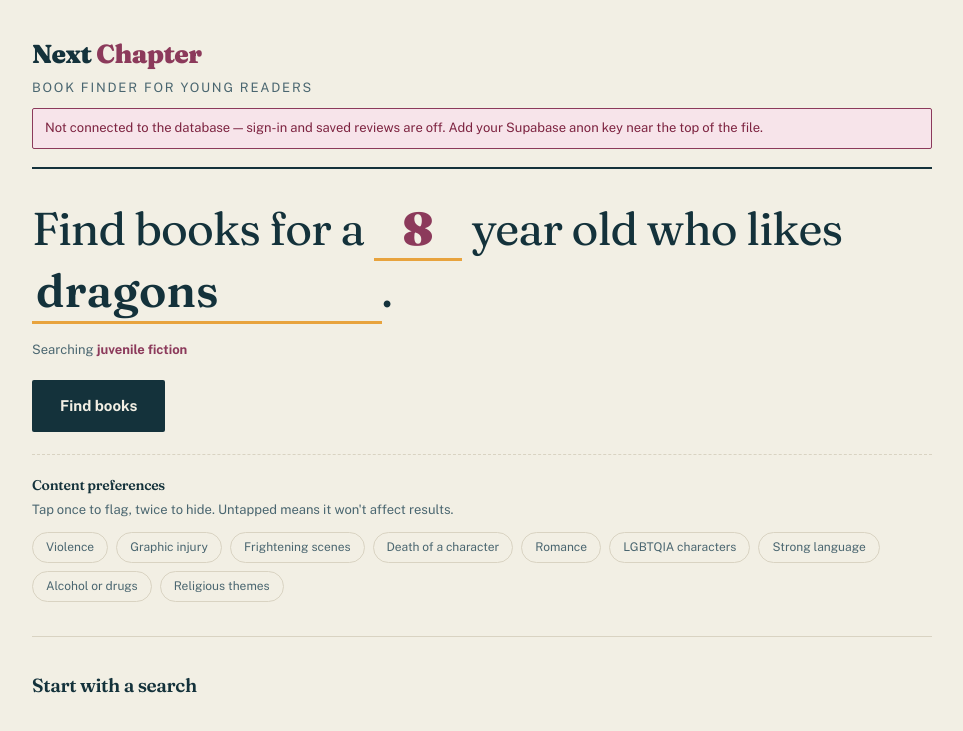
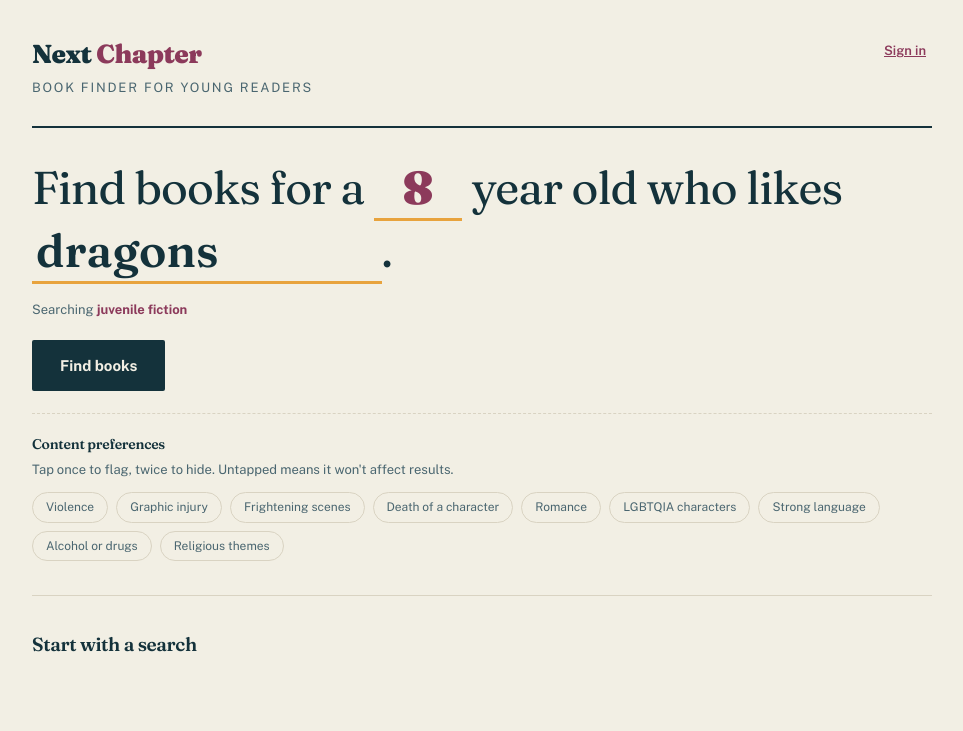
Before and after one commit to ibraheemiesajs-dev/next-chapter, a plain HTML site: page index.html in a window 1280 px wide. Shown: the top 731 px of the page, without its empty margins (158-1121 px from the left). Drawn offline with nearby package versions, Linux system fonts and the light colour scheme.

Commit message:
Update index.html

```diff
--- a/index.html
+++ b/index.html
@@ -263,7 +263,7 @@ footer{border-top:1px solid var(--rule);padding:20px 0 40px;font-size:12px;color
    protects the data. Never put the service_role key here.
    =================================================================== */
 const SUPABASE_URL = "https://weoybccspfetglvmekab.supabase.co";
-const SUPABASE_ANON_KEY = "PASTE_YOUR_ANON_KEY_HERE";
+const SUPABASE_ANON_KEY = "eyJhbGciOiJIUzI1NiIsInR5cCI6IkpXVCJ9.eyJpc3MiOiJzdXBhYmFzZSIsInJlZiI6Indlb3liY2NzcGZldGdsdm1la2FiIiwicm9sZSI6ImFub24iLCJpYXQiOjE3ODQ0MTIxODcsImV4cCI6MjA5OTk4ODE4N30.KjqhPGJyfjF-k1dR-YkjLN-FOaS3tQ4_ARNAEkOtzzU";
 
 /* ===== THE CATALOGUE — the data you own =====
    No free API knows series order or what's inside a book, so this does.
```
